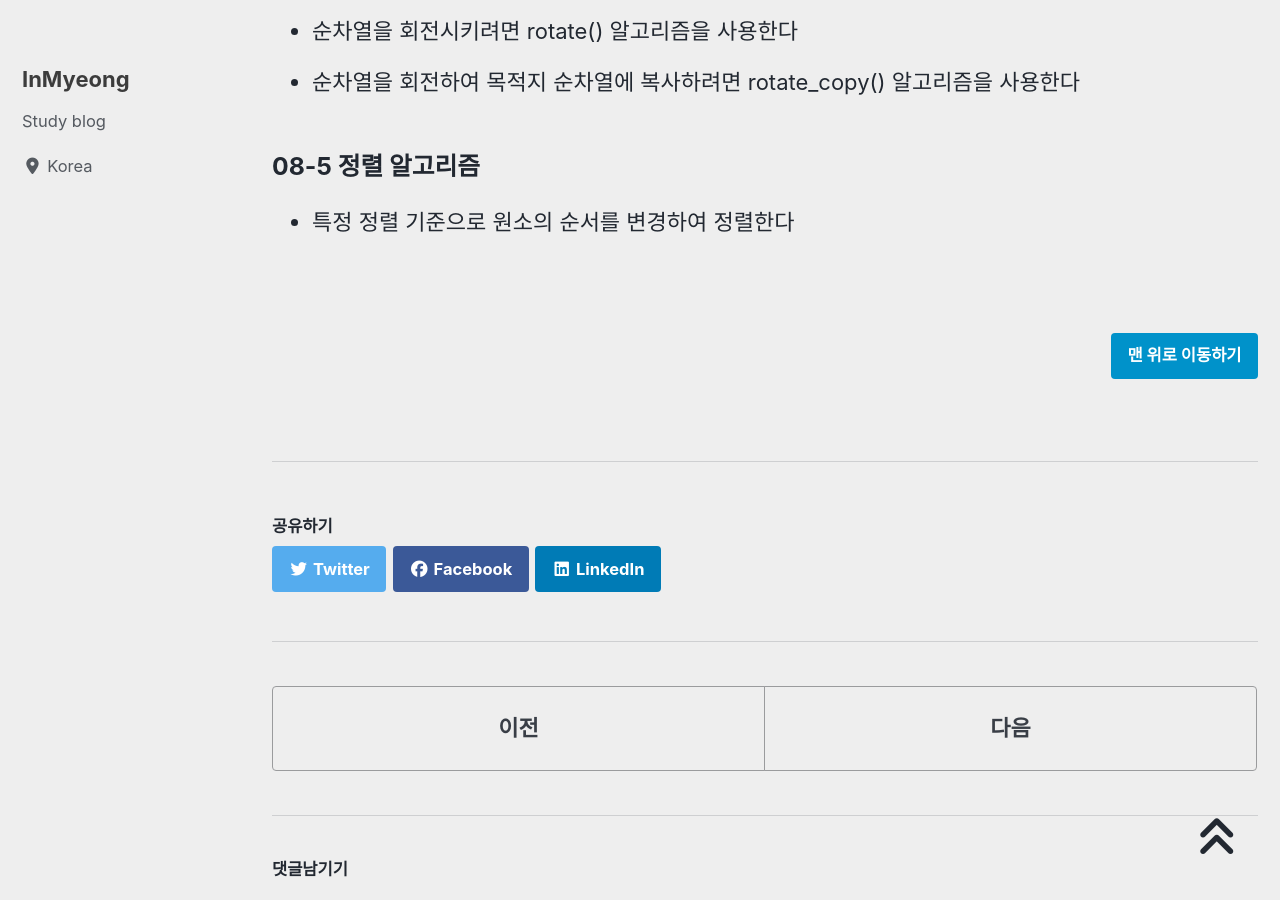
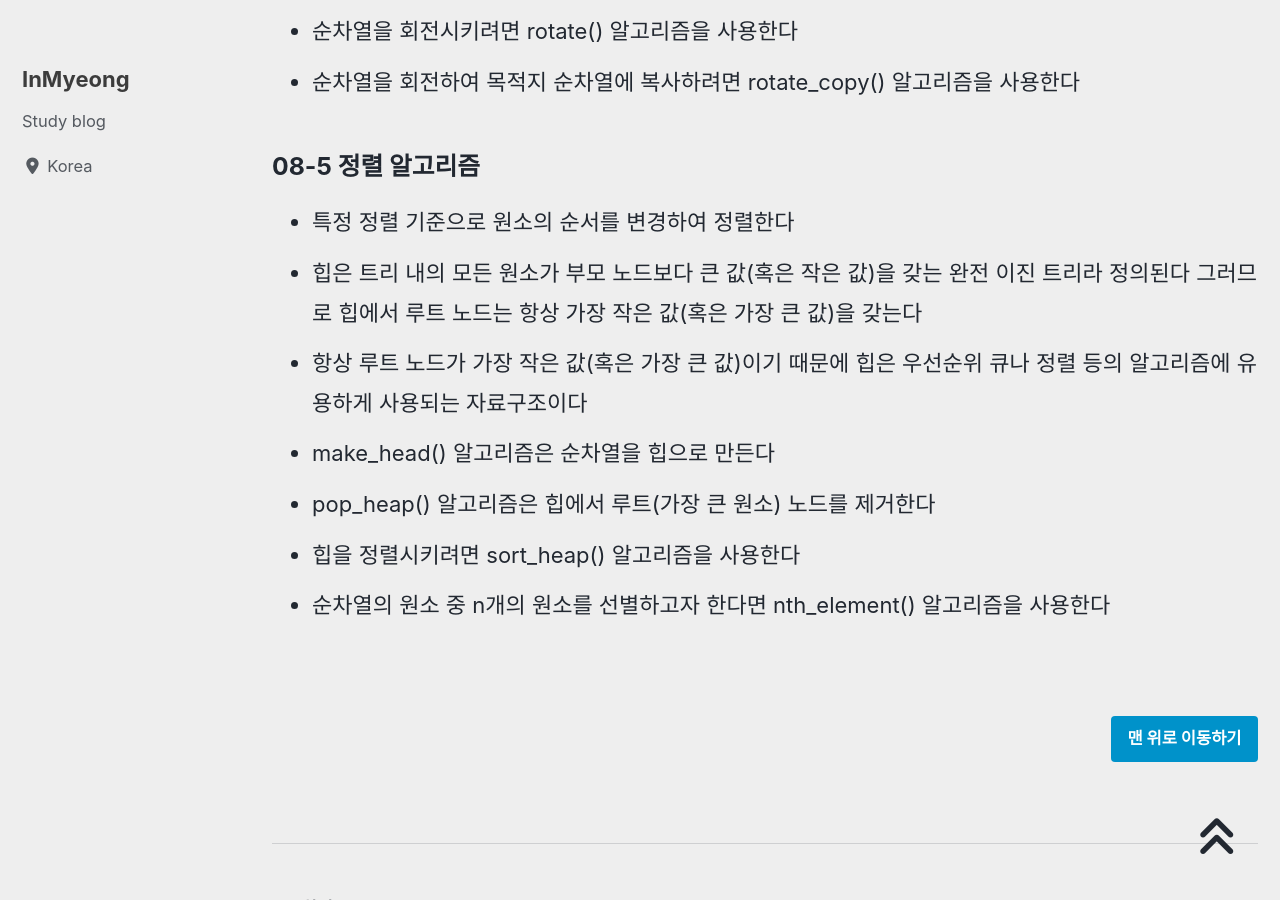
Before and after one commit to devMyeong/devMyeong.github.io, a Jekyll site: the page built from _posts/stl/2021-08-12-cpp-stl.md, in a window 1280 px wide and 900 px high, scrolled down 19943 px. Built offline with Jekyll 4.4.1, drawn with Linux system fonts in a browser that asks for light colours; cached includes are drawn as plain includes; nearby versions of some CDN libraries; some web fonts are replaced; comment, search, counter and statistics services are not loaded.

Commit message:
update stl chapter 08-5

```diff
--- a/_posts/stl/2021-08-12-cpp-stl.md
+++ b/_posts/stl/2021-08-12-cpp-stl.md
@@ -334,6 +334,12 @@ lt.remove_if(Predicate); // 이와 같이 조건자가 참인 모든 원소를
 
 ### 08-5 정렬 알고리즘
 - 특정 정렬 기준으로 원소의 순서를 변경하여 정렬한다
+- 힙은 트리 내의 모든 원소가 부모 노드보다 큰 값(혹은 작은 값)을 갖는 완전 이진 트리라 정의된다 그러므로 힙에서 루트 노드는 항상 가장 작은 값(혹은 가장 큰 값)을 갖는다
+- 항상 루트 노드가 가장 작은 값(혹은 가장 큰 값)이기 때문에 힙은 우선순위 큐나 정렬 등의 알고리즘에 유용하게 사용되는 자료구조이다
+- make_head() 알고리즘은 순차열을 힙으로 만든다
+- pop_heap() 알고리즘은 힙에서 루트(가장 큰 원소) 노드를 제거한다
+- 힙을 정렬시키려면 sort_heap() 알고리즘을 사용한다
+- 순차열의 원소 중 n개의 원소를 선별하고자 한다면 nth_element() 알고리즘을 사용한다
 
 <br>
 
```
